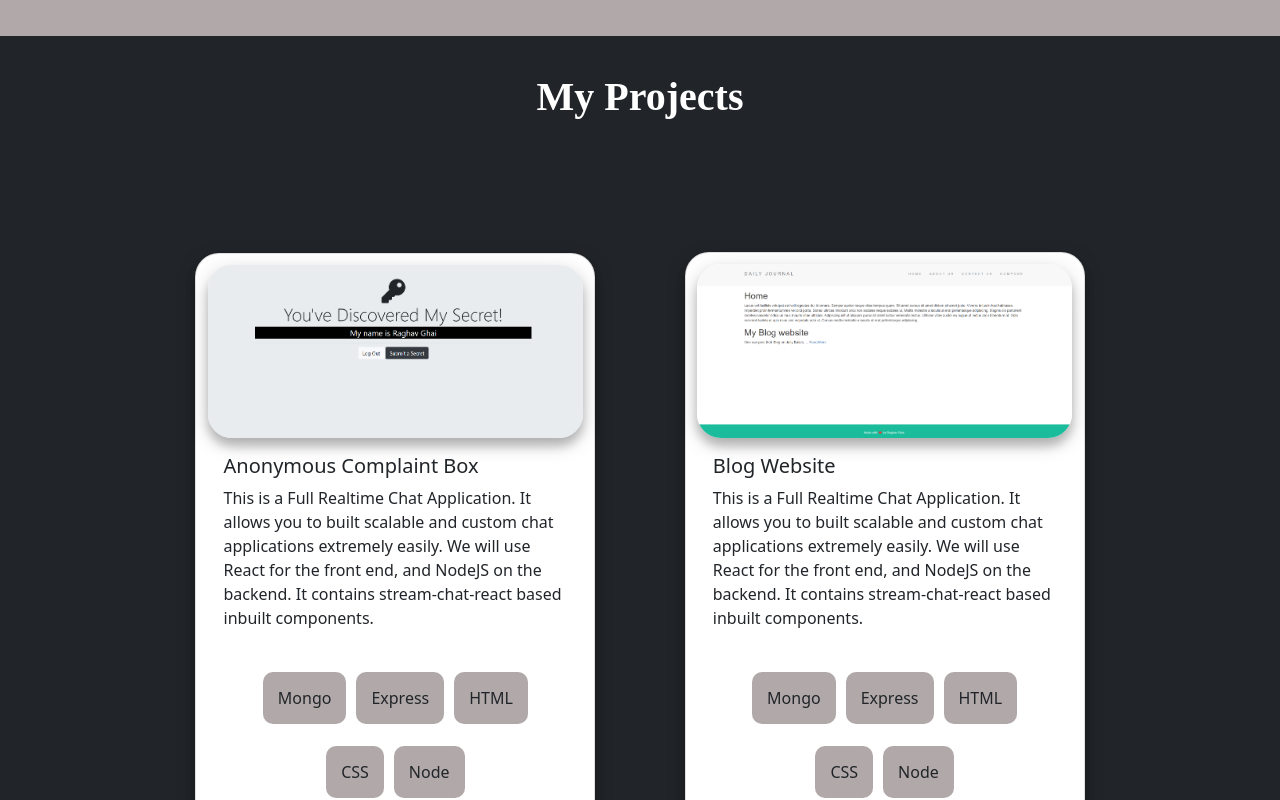
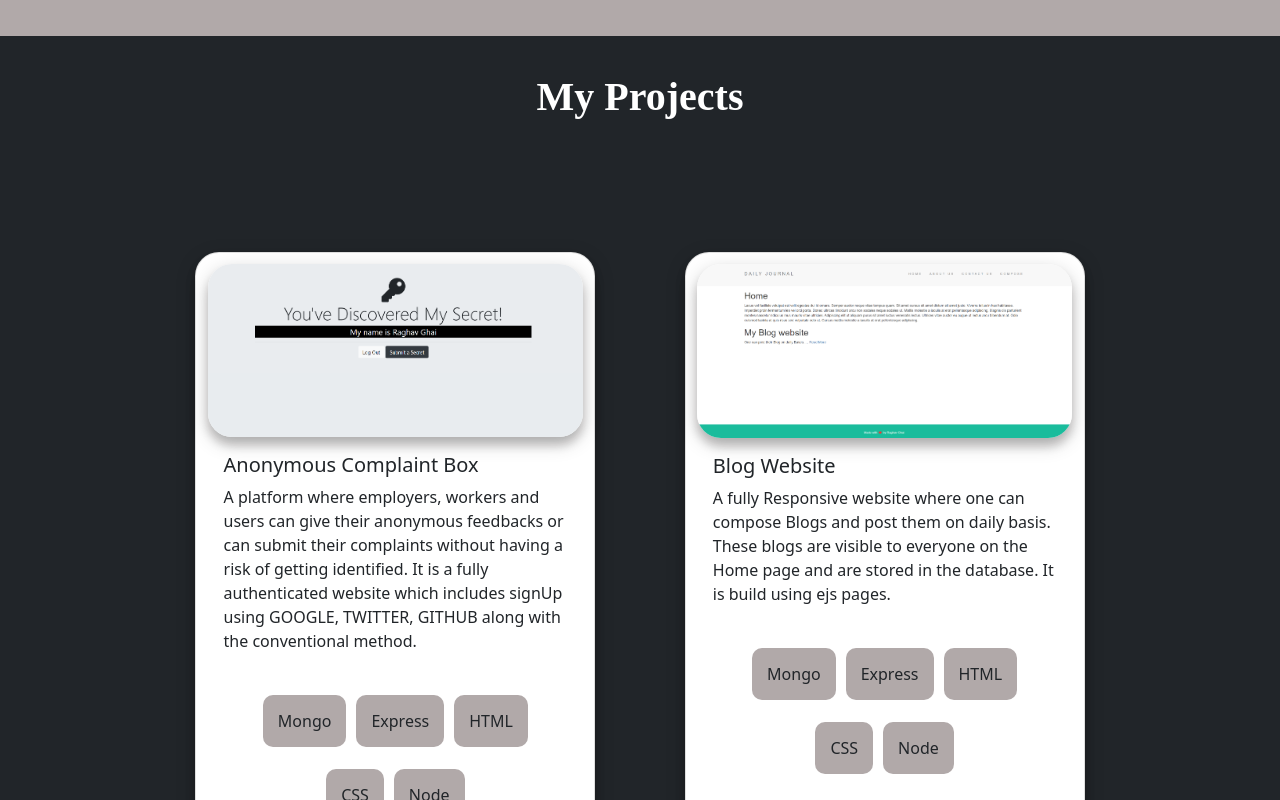
Before and after one commit to Raghav1209/Portfolio-v1, a React (Create React App) app: page / in a window 1280 px wide. Shown: the part 1780-2580 px from the top of the page. Built offline with nearby package versions, Linux system fonts and the light colour scheme.

Commit message:
aligned items stretch

```diff
--- a/public/style.css
+++ b/public/style.css
@@ -14,7 +14,7 @@ h1,h2{
     display: flex;
     flex-direction: row;
     flex-wrap: wrap;
-    align-items: center;
+    align-items: stretch;
     justify-content: center;
 }
 
--- a/src/constants.js
+++ b/src/constants.js
@@ -1,17 +1,17 @@
 const Projects = [
     {
     title: 'Anonymous Complaint Box',
-    description: "This is a Full Realtime Chat Application. It allows you to built scalable and custom chat applications extremely easily. We will use React for the front end, and NodeJS on the backend. It contains stream-chat-react based inbuilt components.",
+    description: "A platform where employers, workers and users can give their anonymous feedbacks or can submit their complaints without having a risk of getting identified. It is a fully authenticated website which includes signUp using GOOGLE, TWITTER, GITHUB along with the conventional method.",
     image: '/images/Secrets.png',
     tags: ['Mongo', 'Express', 'HTML', 'CSS', 'Node'],
-    source: "https://github.com/Raghav1209/Secrets_Authentication",
+    source: "https://github.com/Raghav1209/Anonymous-Complaint-Box",
     // visit: 'https://virtual-classroom-project.netlify.app/',
     id: 0,
   },
   {
     title: 'Blog Website ',
-    description: "This is a Full Realtime Chat Application. It allows you to built scalable and custom chat applications extremely easily. We will use React for the front end, and NodeJS on the backend. It contains stream-chat-react based inbuilt components.",
-      image: '/images/Blog.png',
+    description: "A fully Responsive website where one can compose Blogs and post them on daily basis. These blogs are visible to everyone on the Home page and are stored in the database. It is build using ejs pages.",
+    image: '/images/Blog.png',
     tags: ['Mongo', 'Express', 'HTML', 'CSS', 'Node'],
     source: 'https://github.com/Raghav1209/Blog_website_with_database',
     // visit: 'https://virtual-classroom-project.netlify.app/',
```
